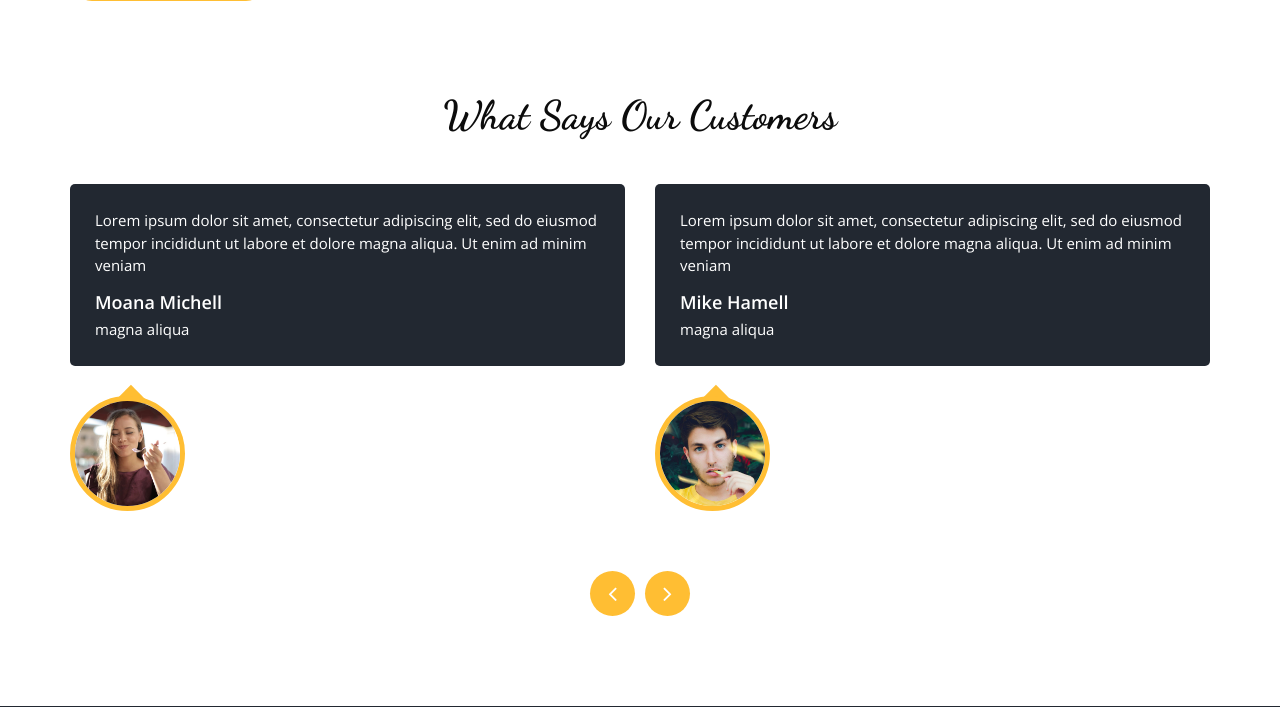
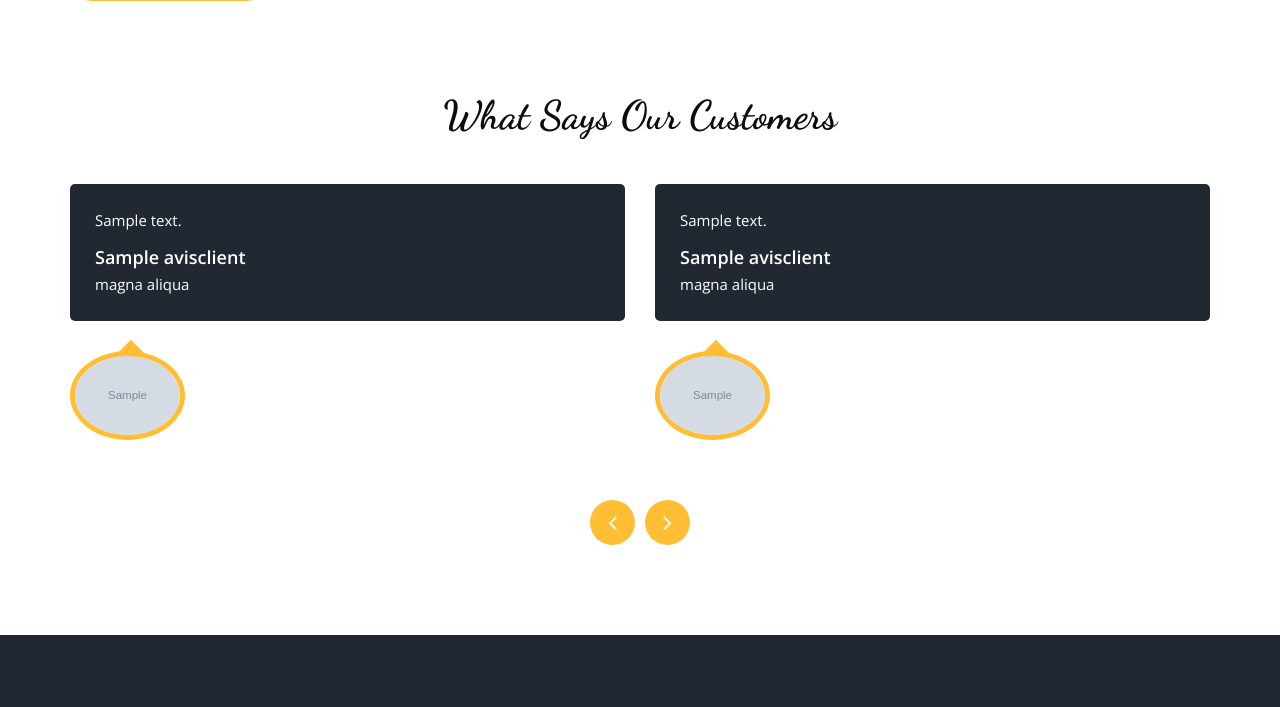
Before and after one commit to FranckyPopo/project_restauration, a Django app: page / in a window 1280 px wide. Shown: the part 3033-3740 px from the top of the page. Run offline with Django 4.2, Linux system fonts and the light colour scheme; tables that the repository leaves empty hold one stand-in row (values such as "Sample post"); grey boxes marked "Sample" are stand-in pictures; some libraries are stand-ins or nearby versions.

Commit message:
Il est désormais possible d'ajouter des commentaires de façont dynamique

```diff
--- a/src/front/models.py
+++ b/src/front/models.py
@@ -46,9 +46,13 @@ class BookTable(models.Model):
     date_create = models.DateTimeField(default=timezone.now())
 
 class AvisClient(models.Model):
+    photo_client = models.ImageField()
     name_client = models.CharField(max_length=150)
     message = models.CharField(max_length=250)
     date_create = models.DateTimeField(default=timezone.now())
+
+    def __str__(self) -> str:
+        return self.name_client
 
 class ContactUs(models.Model):
     message = models.CharField(max_length=250)
--- a/src/front/templates/front/index.html
+++ b/src/front/templates/front/index.html
@@ -574,42 +574,26 @@
       </div>
       <div class="carousel-wrap row ">
         <div class="owl-carousel client_owl-carousel">
+          {% for avis in list_avis %}
             <div class="item">
               <div class="box">
                 <div class="detail-box">
                   <p>
-                  Lorem ipsum dolor sit amet, consectetur adipiscing elit, sed do eiusmod tempor incididunt ut labore et dolore magna aliqua. Ut enim ad minim veniam
+                    {{ avis.message }}
                   </p>
                   <h6>
-                  Moana Michell
+                    {{ avis.name_client }}
                   </h6>
                   <p>
                     magna aliqua
                   </p>
                 </div>
                 <div class="img-box">
-                <img src="{% static 'front/images/client1.jpg' %}" alt="" class="box-img">
+                  <img src="{{ avis.photo_client.url }}" alt="" class="box-img">
                 </div>
               </div>
             </div>
-          <div class="item">
-            <div class="box">
-              <div class="detail-box">
-                <p>
-                  Lorem ipsum dolor sit amet, consectetur adipiscing elit, sed do eiusmod tempor incididunt ut labore et dolore magna aliqua. Ut enim ad minim veniam
-                </p>
-                <h6>
-                  Mike Hamell
-                </h6>
-                <p>
-                  magna aliqua
-                </p>
-              </div>
-              <div class="img-box">
-                <img src="{% static 'front/images/client2.jpg' %}" alt="" class="box-img">
-              </div>
-            </div>
-          </div>
+          {% endfor %}
         </div>
       </div>
     </div>
--- a/src/front/views.py
+++ b/src/front/views.py
@@ -1,5 +1,5 @@
 from django.shortcuts import render
-from .models import SliderIndex, AddMenu, AboutIndex, BackgroundImageIndex
+from .models import SliderIndex, AddMenu, AboutIndex, BackgroundImageIndex, AvisClient
 
 def fean_index(request):
 
@@ -8,6 +8,7 @@ def fean_index(request):
         "background_image": BackgroundImageIndex.objects.first(),
         "menus": AddMenu.objects.all(),
         "about": AboutIndex.objects.first(),
+        "list_avis": AvisClient.objects.all(),
 
     }
     return render(request, "front/index.html", context=data)
```
Also changed, not shown: src/front/migrations/0008_avisclient_photo_client_alter_aboutindex_date_create_and_more.py (added). Lines whose indentation alone changed are shown as unchanged.
